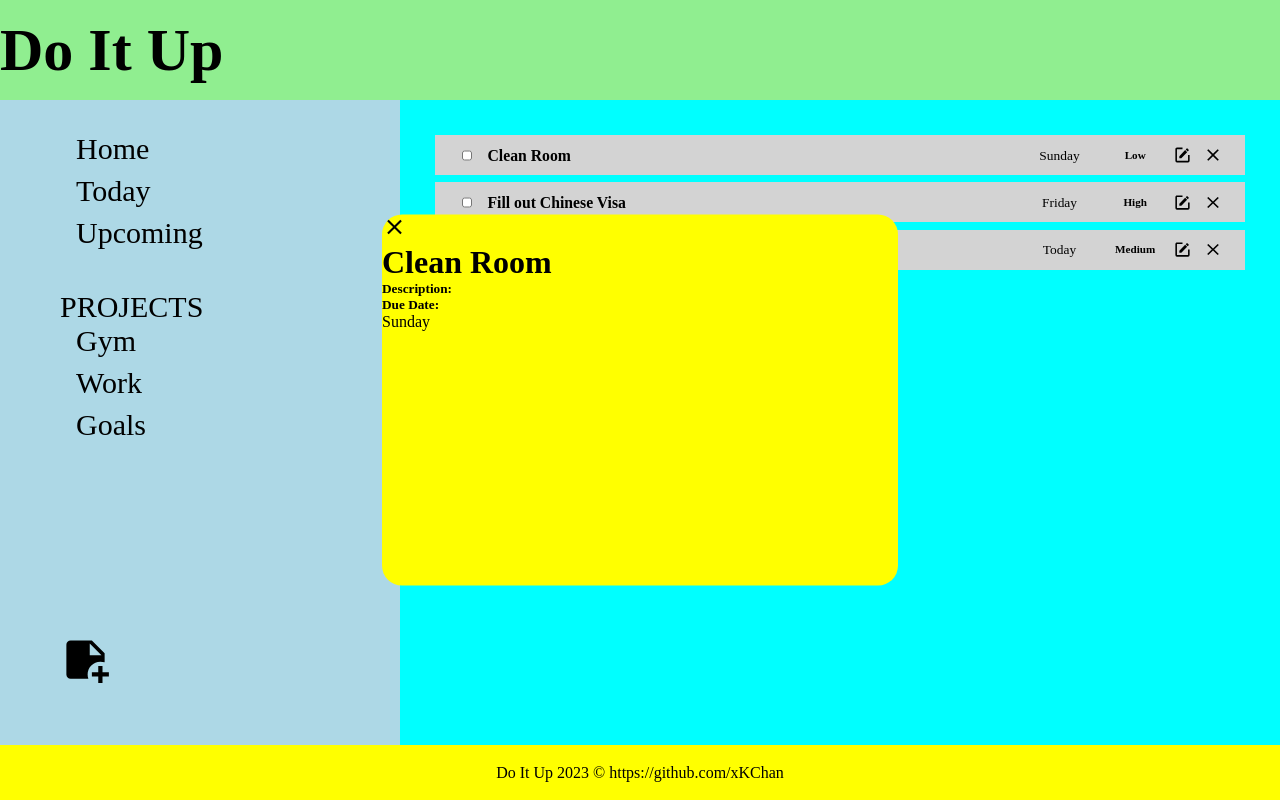
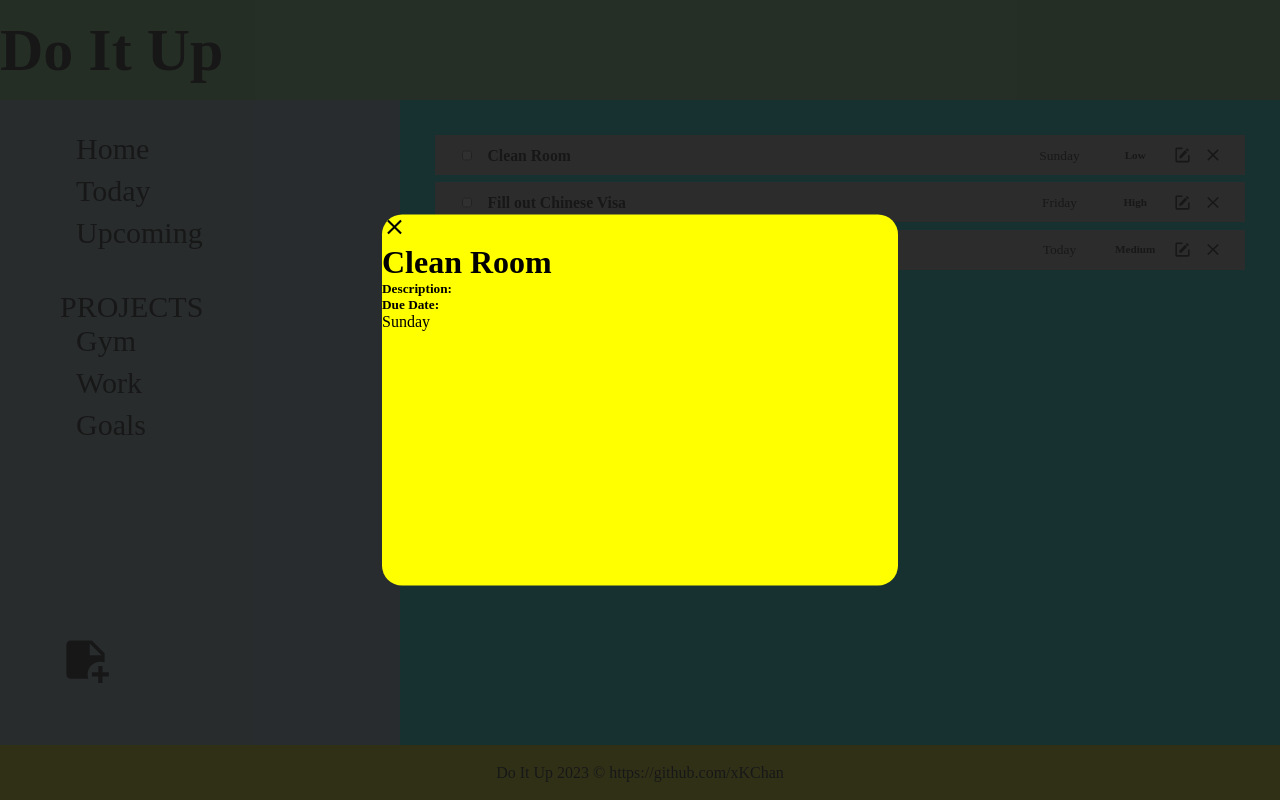
Before and after one commit to xKChan/toDoApp, a website built with webpack: page dist/index.html in a window 1280 px wide. Both pictures are taken after a click on the element "Clean Room". Built offline with nearby package versions, Linux system fonts and the light colour scheme.

Commit message:
style popupDetails

```diff
--- a/src/style.css
+++ b/src/style.css
@@ -234,3 +234,12 @@
 .popUpIcon {
   width: 25px;
 }
+
+.popUpContainer {
+  width: 100vw;
+  height: 100vh;
+  position: fixed;
+  top: 0px;
+  left: 0px;
+  background-color: rgb(26, 26, 26, 0.9);
+}
--- a/src/ui.js
+++ b/src/ui.js
@@ -201,6 +201,9 @@ function moreDetails() {
     task.addEventListener("click", function () {
       removeDuplicates(detailPopUp);
       detailPopUp.removeAttribute("style");
+      document
+        .querySelector("#popUpContainer")
+        .classList.toggle("popUpContainer");
       for (let i = 0; i < myTasks.length; i++) {
         if (task.dataset.task == i) {
           const remove = new Image();
@@ -240,5 +243,8 @@ function closePopUp() {
   close.addEventListener("click", function () {
     console.log("hello");
     document.querySelector("#detailPopUp").style.display = "none";
+    document
+      .querySelector("#popUpContainer")
+      .classList.toggle("popUpContainer");
   });
 }
```
Also changed, not shown: dist/index.html, dist/main.js.
